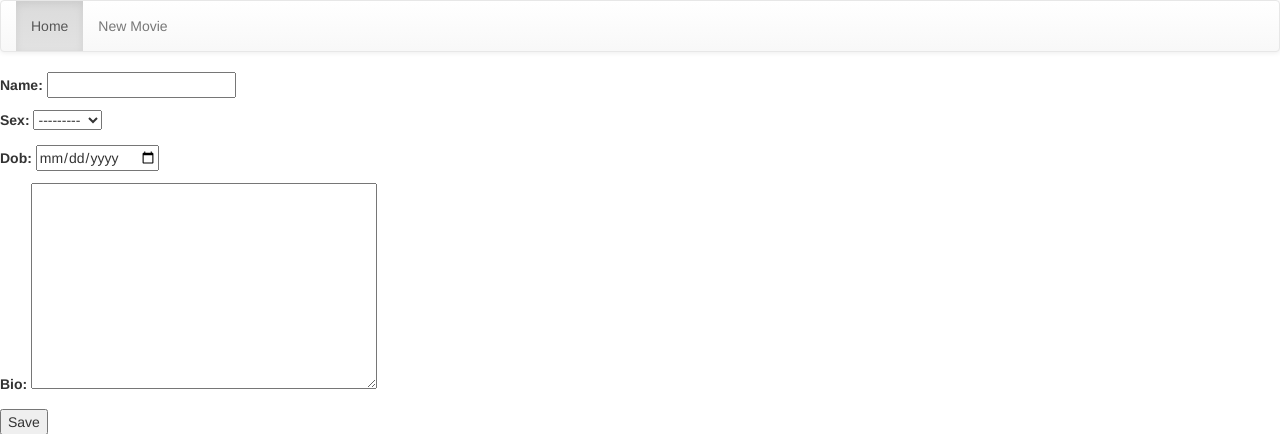
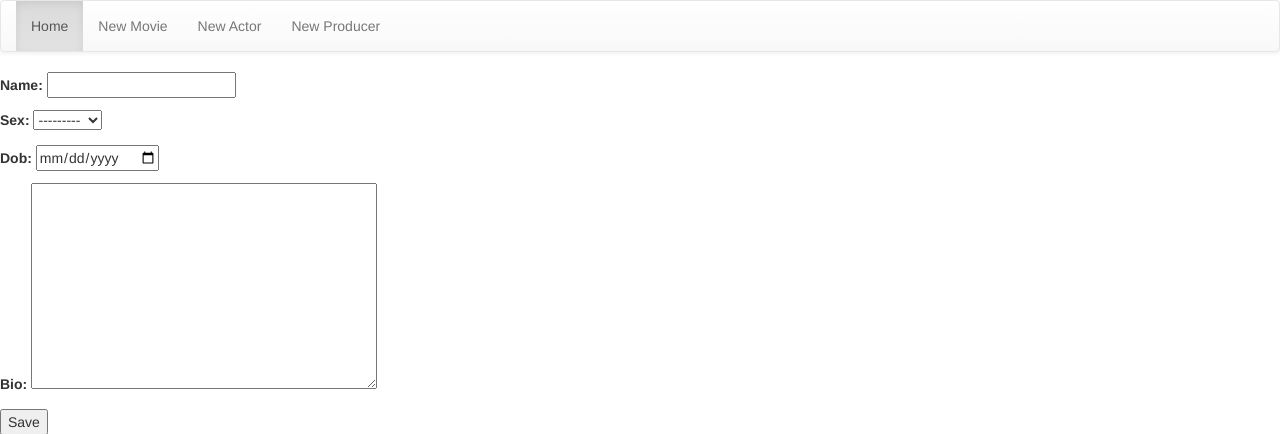
Before and after one commit to hariom454/Django, a Django app: page /newactor/ in a window 1280 px wide. Shown: the top 434 px of the page. Run offline with Django 3.2, Linux system fonts and the light colour scheme; some libraries are stand-ins or nearby versions.

Commit message:
Added buttons for new actor and producer

```diff
--- a/Detail/templates/Detail/base.html
+++ b/Detail/templates/Detail/base.html
@@ -16,7 +16,8 @@
     <ul class="nav navbar-nav">
       <li class="active"><a href="/">Home</a></li>
       <li><a href="{% url 'new_movie' %}"> New Movie</a></li>
-
+      <li><a href="{% url 'new_actor' %}"> New Actor</a></li>
+      <li><a href="{% url 'new_producer' %}"> New Producer</a></li>
     </ul>
   </div>
 </nav>
--- a/Detail/urls.py
+++ b/Detail/urls.py
@@ -16,15 +16,18 @@ Including another URLconf
 from django.contrib import admin
 from django.urls import path
 from .views import (home_view, movieFormView,actorFormView, producerFormView,
-	producerDetailView, movie_detail,movie_edit,producer_edit,)
+	producerDetailView, movie_detail,movie_edit,producer_edit,actor_detail,
+	actor_edit,)
 urlpatterns = [
     path('', home_view, name = 'home'),
     path('newmovie/', movieFormView, name = 'new_movie'),
     path('newactor/', actorFormView, name = 'new_actor'),
-    path('newproducer/', producerFormView, name = 'new_produer'),
+    path('newproducer/', producerFormView, name = 'new_producer'),
     path('producer/<int:my_id>/', producerDetailView, name = 'producer-detail'),
     path('movie/<int:mv_id>/', movie_detail, name = 'movie-detail'),
     path('movie/<int:my_id>/edit/', movie_edit, name = 'movie-edit'),
     path('producer/<int:my_id>/edit/', producer_edit, name = 'producer-edit'),
+    path('actor/<int:my_id>/',actor_detail, name = 'actor-detail'),
+    path('actor/<int:my_id>/edit/', actor_edit, name='actor-edit'),
 
 ]
--- a/Detail/views.py
+++ b/Detail/views.py
@@ -6,11 +6,16 @@ from django.shortcuts import render, get_object_or_404,redirect
 from .models import Movie, Actor, Producer
 from .forms import MovieForm, ActorForm, ProducerForm
 def actorFormView(request):
-	form = ActorForm(request.POST or None)
+	if request.method == "POST":
+		form = ActorForm(request.POST)
+		if form.is_valid():
+			actor = form.save(commit=False)
+			actor.save()
+			return redirect('actor-detail', my_id=actor.id)
+	else:
+		form = ActorForm()
 
-	if form.is_valid():
-		form.save()
-		form = ActorForm()
+
 	return render(request, 'Detail/actor_form.html',{'form':form})
 
 def producerFormView(request):
@@ -41,6 +46,10 @@ def movieFormView(request):
 def home_view(request):
 	obj = Movie.objects.all()
 	return render(request, 'Detail/home.html', {'obj':obj})
+def actor_detail(request, my_id):
+
+	obj = get_object_or_404(Actor, id=my_id)
+	return render(request, "Detail/actor_detail.html",{'obj':obj})
 
 def producerDetailView(request, my_id):
 
@@ -73,3 +82,15 @@ def producer_edit(request, my_id):
     else:
         form = ProducerForm(instance=producer)
     return render(request, 'Detail/producer_form.html', {'form': form})
+
+def actor_edit(request, my_id):
+    actor = get_object_or_404(Actor, id=my_id)
+    if request.method == "POST":
+        form = ActorForm(request.POST, instance=actor)
+        if form.is_valid():
+            post = form.save(commit=False)
+            post.save()
+            return redirect('actor-detail', my_id=post.id)
+    else:
+        form = ActorForm(instance=actor)
+    return render(request, 'Detail/actor_form.html', {'form': form})
```
Also changed, not shown: Detail/templates/Detail/actor_detail.html (added, +10 -0 lines), README.md.
